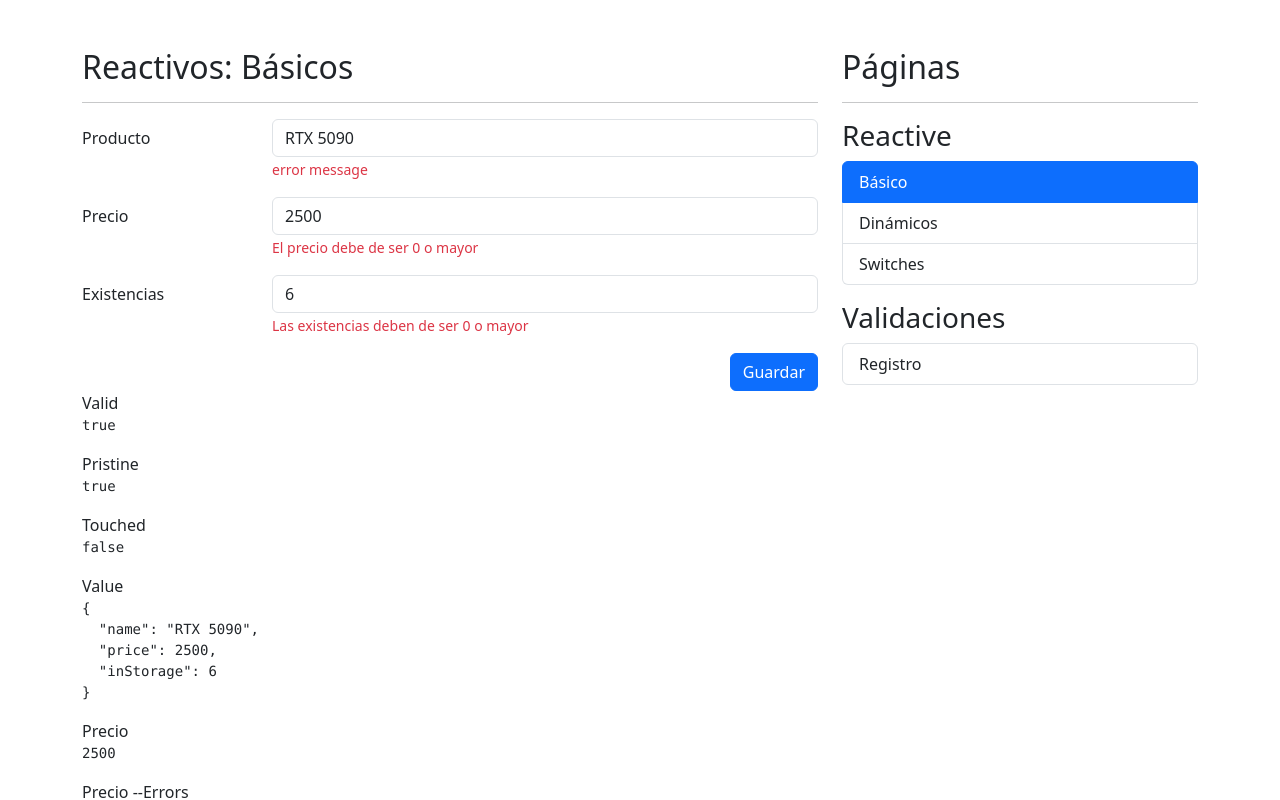
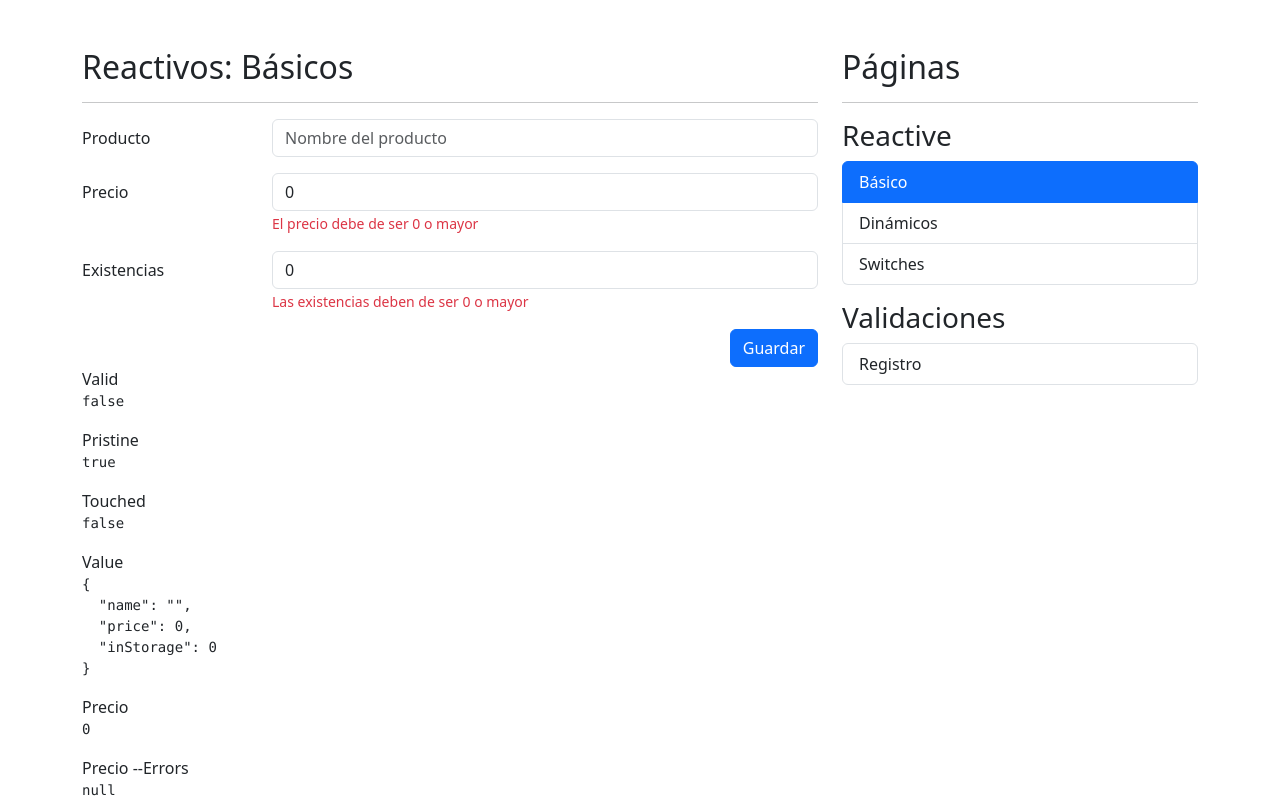
Before and after one commit to notrealsolution/formApp, an Angular app: page /reactive/basic in a window 1280 px wide. Shown: the top 800 px of the page. Built offline with nearby package versions, Linux system fonts and the light colour scheme.

Commit message:
Aplicando validator a los formularios

```diff
--- a/src/app/reactive/pages/basic-page/basic-page.component.html
+++ b/src/app/reactive/pages/basic-page/basic-page.component.html
@@ -16,10 +16,15 @@
                            formControlName="name"
                            placeholder="Nombre del producto">
 
-                    <span class="form-text text-danger">
-                        <!-- Debe de ser de 3 letras -->
-                        error message
+                    <span *ngIf="myForm.controls['name'].getError('requiere') && myForm.controls['name'].touched"
+                          class="form-text text-danger">
+                        Este campo es requerido
                     </span>
+                    <span *ngIf="myForm.controls['name'].getError('minlength') && myForm.controls['name'].touched"
+                          class="form-text text-danger">
+                      <!-- Debe ser de 3 letras -->
+                      Este campo requiere mínimo 3 letras
+                  </span>
                 </div>
             </div>
 
--- a/src/app/reactive/pages/basic-page/basic-page.component.ts
+++ b/src/app/reactive/pages/basic-page/basic-page.component.ts
@@ -25,12 +25,15 @@
    })
   constructor( private fb: FormBuilder ){}
   ngOnInit(): void {
-    this.myForm.reset( rtx5090 );
+    /* this.myForm.reset( rtx5090 ); */
   }
 
 
   onSave():void {
-    if ( this.myForm.invalid ) return;
+    if ( this.myForm.invalid ){
+      this.myForm.markAllAsTouched();
+      return;
+    }
     console.log( this.myForm.value );
     this.myForm.reset({ price: 0, inStorage: 0 });
   }
```
